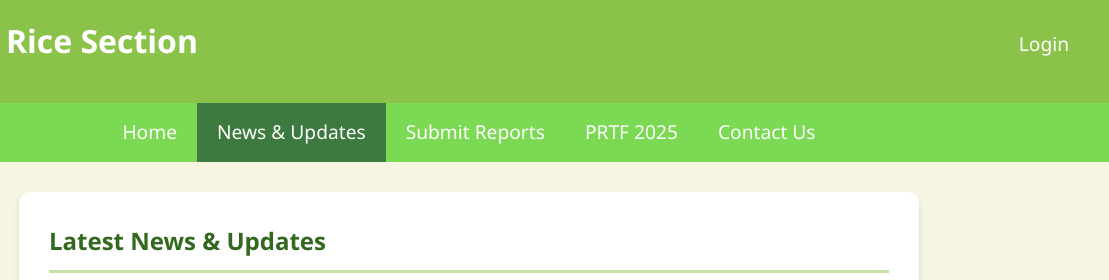
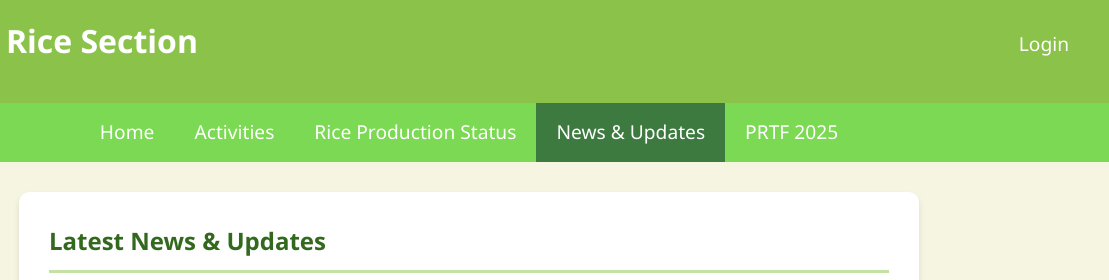
Before and after one commit to Opagricedavsur/Opagricedavsur, a plain HTML site: page pages/news.html in a window 1280 px wide. Shown: the top 280 px of the page, 171-1280 px from the left. Drawn offline with Linux system fonts and the light colour scheme.

Commit message:
Update news.html

```diff
--- a/pages/news.html
+++ b/pages/news.html
@@ -28,12 +28,13 @@
             </ul>
   </header>
 <nav class="navigations">
-  <a href="../index.html" >Home</a>
-  <a href="news.html"class="active">News & Updates</a>
-  <a href="submit.html">Submit Reports</a>
+   <a href="../index.html" >Home</a>
+
+
+    <a href="activities.html">Activities</a>
+    <a href="rice-production-status.html">Rice Production Status</a>
+    <a href="news.html"class="active">News & Updates</a>
   <a href="prtf.html">PRTF 2025</a>
-
-  <a href="contact.html">Contact Us</a>
 </nav>
 <main>
   <section id="news" class="newsupdates">
```
